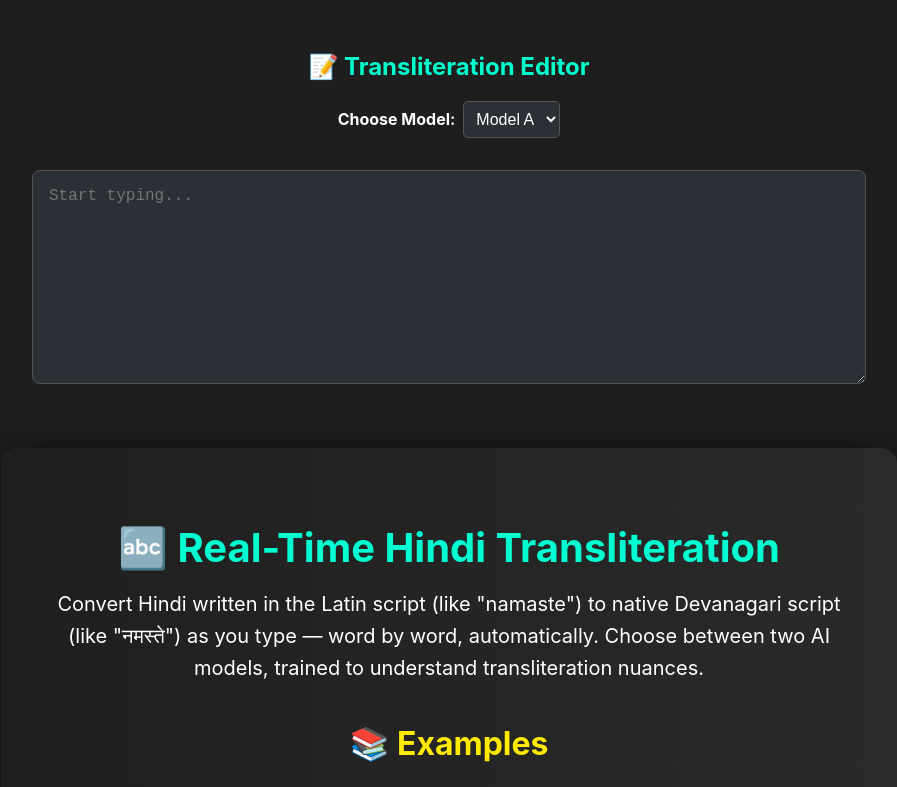
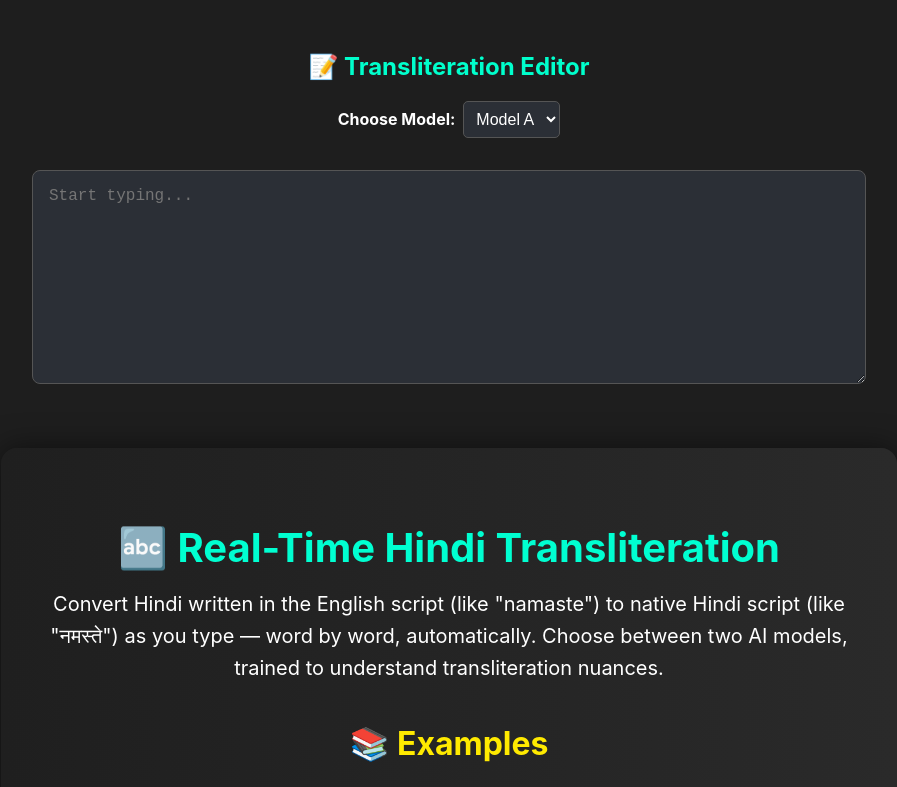
Before and after one commit to Arsh910/Transliter, a React (Create React App) app in the folder editor/: page / in a window 1280 px wide. Shown: the top 787 px of the page, without its empty margins (191-1088 px from the left). Built offline with nearby package versions, Linux system fonts and the light colour scheme.

Commit message:
Update App.js

```diff
--- a/editor/src/App.js
+++ b/editor/src/App.js
@@ -135,7 +135,7 @@ function App() {
           maxWidth: '800px',
           margin: '0 auto 2.5rem auto'
         }}>
-          Convert Hindi written in the Latin script (like "namaste") to native Devanagari script (like "नमस्ते") as you type — word by word, automatically.
+          Convert Hindi written in the English script (like "namaste") to native Hindi script (like "नमस्ते") as you type — word by word, automatically.
           Choose between two AI models, trained to understand transliteration nuances.
         </p>
 
```
